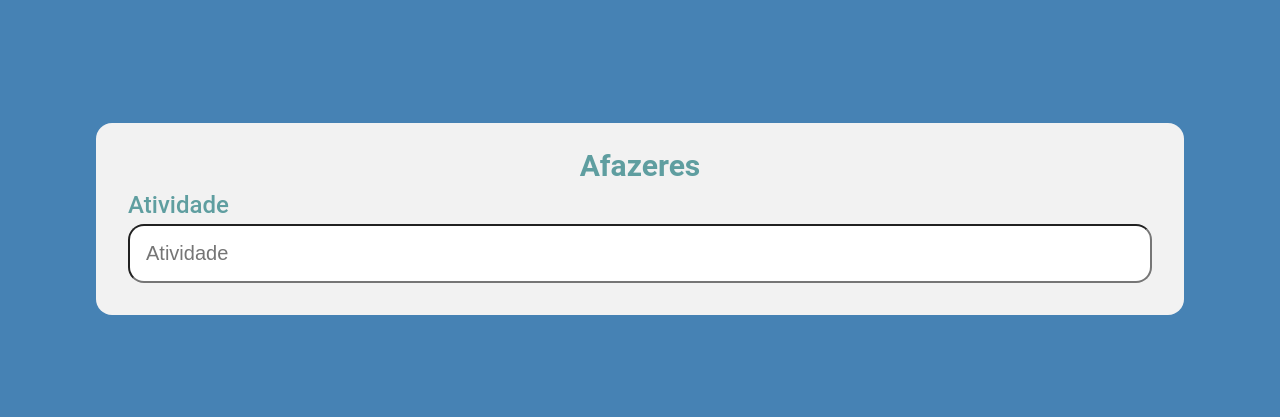
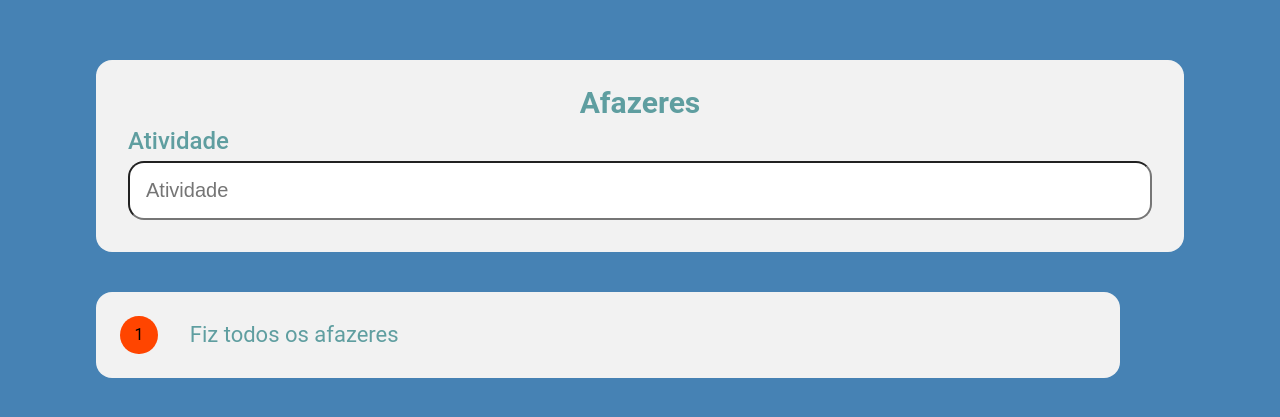
Before and after one commit to MathGPereira/to-do-list, an Angular app in the folder to-do-list/: page / in a window 1280 px wide. Shown: the part 181-598 px from the top of the page. Built offline with nearby package versions, Linux system fonts and the light colour scheme.

Commit message:
Criando a estilização do componente de atividade

```diff
--- a/to-do-list/src/app/componentes/atividades/atividade/atividade.component.css
+++ b/to-do-list/src/app/componentes/atividades/atividade/atividade.component.css
@@ -0,0 +1,20 @@
+.atividade {
+    align-items: center;
+    background-color: #f2f2f2;
+    border-radius: 1em;
+    display: flex;
+    padding: 1.5em;
+}
+
+.atividade span {
+    background-color: orangered;
+    border-radius: 50%;
+    box-sizing: border-box;
+    margin-right: 2em;
+    padding: .5em .9em;
+}
+
+.atividade p {
+    color: #5f9ea0;
+    font-size: 22px;
+}
--- a/to-do-list/src/app/componentes/atividades/atividade/atividade.component.html
+++ b/to-do-list/src/app/componentes/atividades/atividade/atividade.component.html
@@ -1 +1,8 @@
-<p>atividade works!</p>
+<div class="atividade">
+    <span>1</span>
+    <p>Fiz todos os afazeres</p>
+    <div class="icones">
+        <i class="deletar"></i>
+        <i class="alterar"></i>
+    </div>
+</div>
--- a/to-do-list/src/app/componentes/formulario/formulario.component.css
+++ b/to-do-list/src/app/componentes/formulario/formulario.component.css
@@ -1,6 +1,7 @@
 .formulario {
     background-color: #F2F2F2;
     border-radius: 1em;
+    margin-bottom: 2.5em;
     padding: 2em;
     width: 80vw;
 }
@@ -32,3 +33,7 @@
 .formulario input:focus {
     outline: 3px solid #5f9ea0a8;
 }
+
+.atividades {
+    width: 80vw;
+}
--- a/to-do-list/src/app/componentes/formulario/formulario.component.html
+++ b/to-do-list/src/app/componentes/formulario/formulario.component.html
@@ -5,3 +5,6 @@
         <input type="text" placeholder="Atividade" required>
     </fieldset>
 </form>
+<div class="atividades">
+    <app-atividade></app-atividade>
+</div>
```
